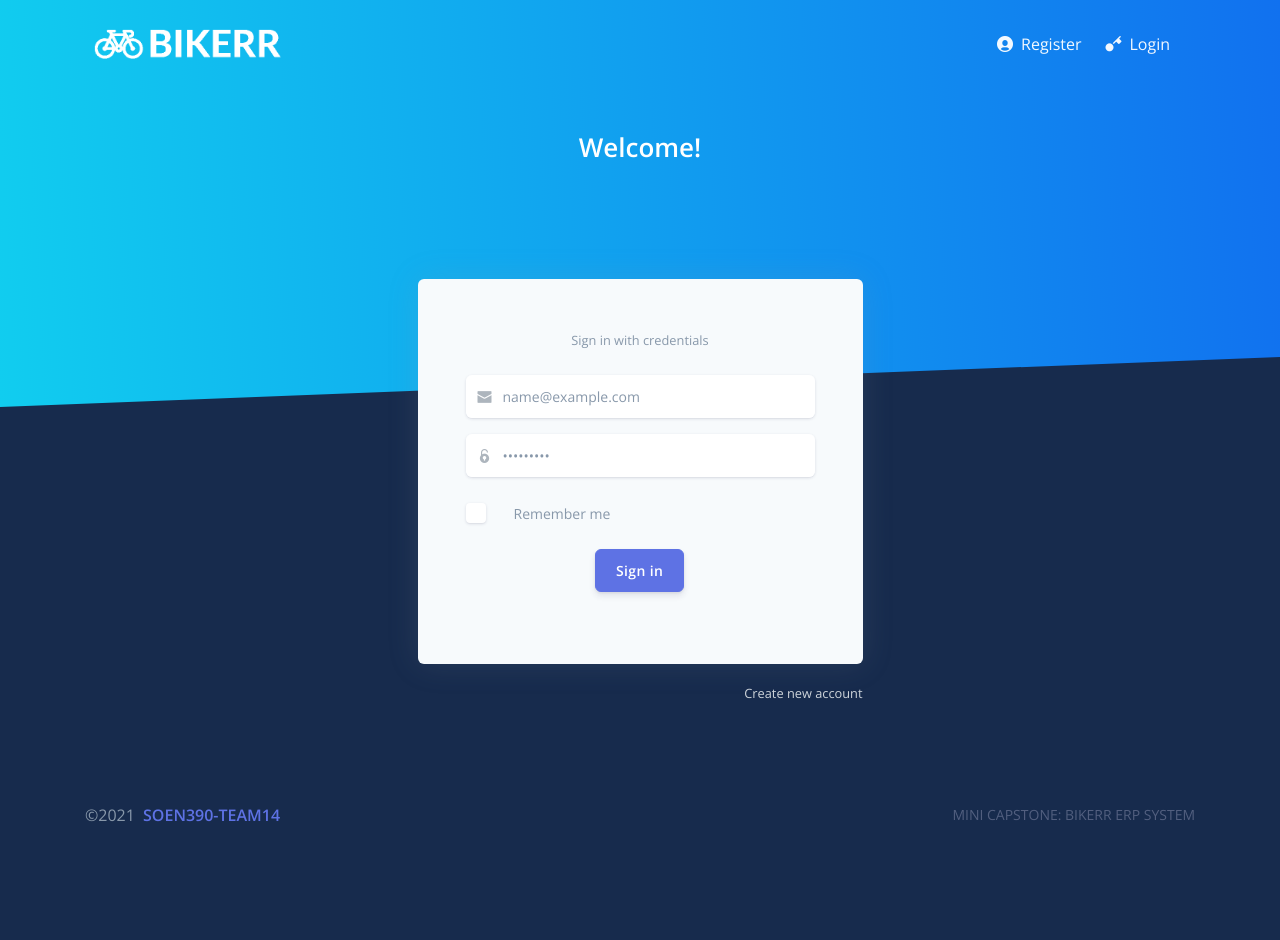
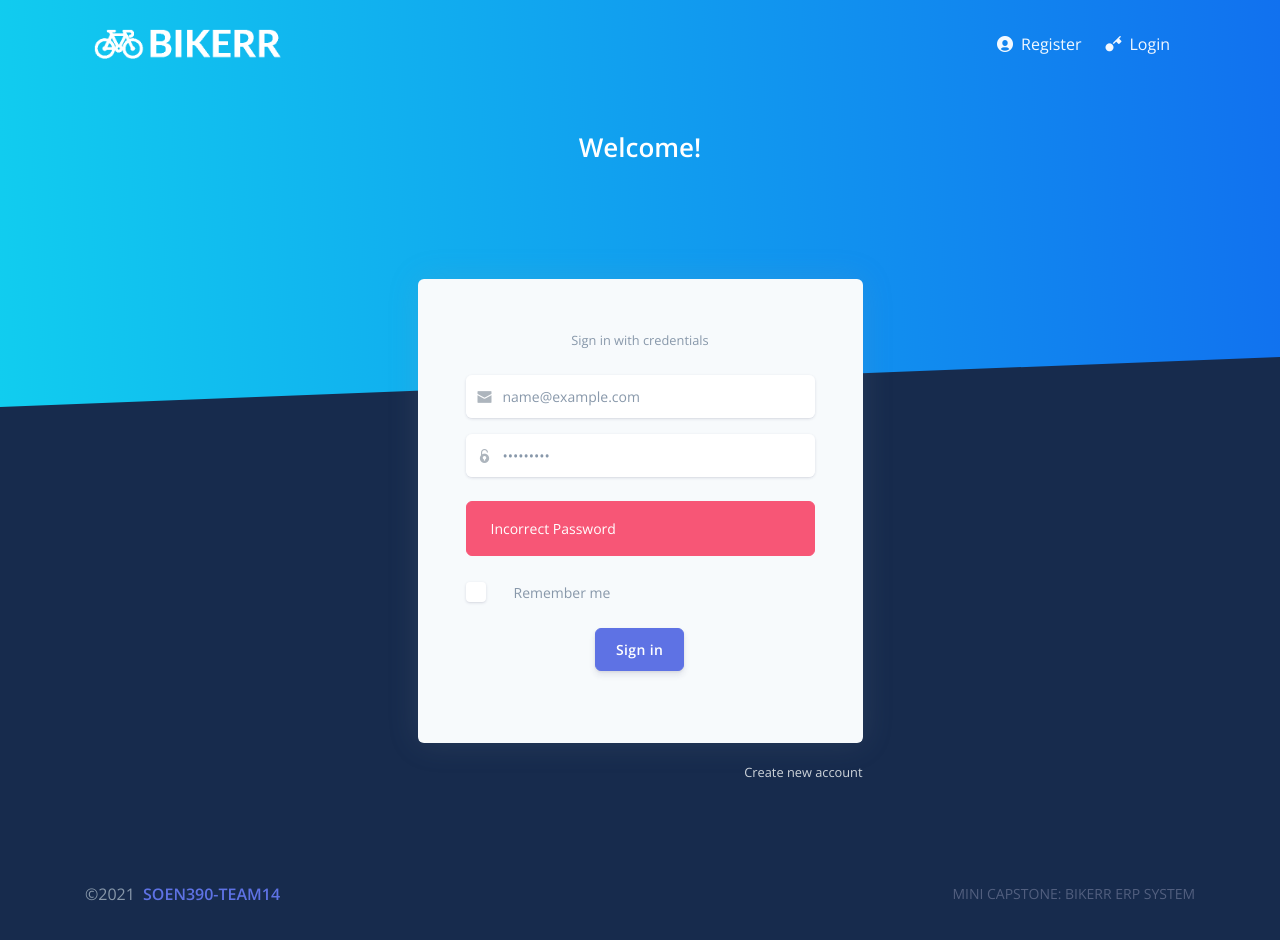
Before and after one commit to shash3/SOEN390-team14, a React (Create React App) app in the folder client/: page /auth/login in a window 1280 px wide. Both pictures are taken after typing "name@example.com", "Sample123" into the empty fields and a click on the button "Sign in". Shown: the top 940 px of the page. Before the commit the page ends 877 px from the top, so only its background shows below. Built offline with nearby package versions, Linux system fonts and the light colour scheme; no server answers.

Commit message:
password error handling #14
displays a incorrect password alert

```diff
--- a/client/src/views/components/Login.jsx
+++ b/client/src/views/components/Login.jsx
@@ -19,6 +19,7 @@ import {
 } from 'reactstrap';
 
 const Login = () => {
+  const [passwordVerification, setPasswordVerification] = useState(false);
   const [formData, setFormData] = useState({
     email: '',
     password: '',
@@ -38,6 +39,7 @@ const Login = () => {
       .post('/api/auth/login', body)
       .then((response) => {
         if (response.data.token) {
+          setPasswordVerification(false);
           localStorage.setItem('user', JSON.stringify(response.data.token));
           localStorage.setItem(
             'permission',
@@ -47,6 +49,7 @@ const Login = () => {
         }
       })
       .catch((error) => {
+        setPasswordVerification(true);
         console.error(error);
       });
   };
@@ -97,6 +100,16 @@ const Login = () => {
                     minLength="8"
                   />
                 </InputGroup>
+               <br/>
+                {passwordVerification && (
+
+                  <div class="alert alert-danger" role="alert">
+                  Incorrect Password
+                  </div>
+                )}
+
+
+
               </FormGroup>
               <div className="custom-control custom-control-alternative custom-checkbox">
                 <input
```
